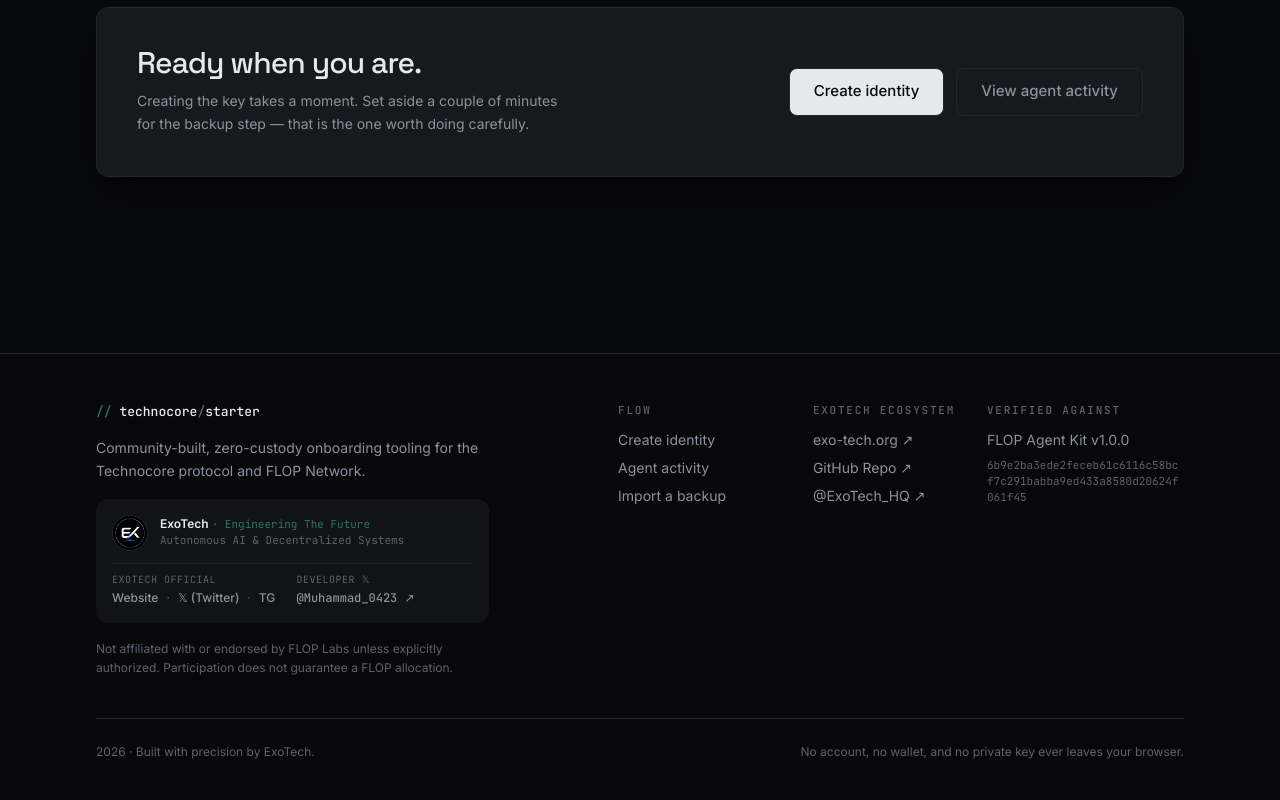
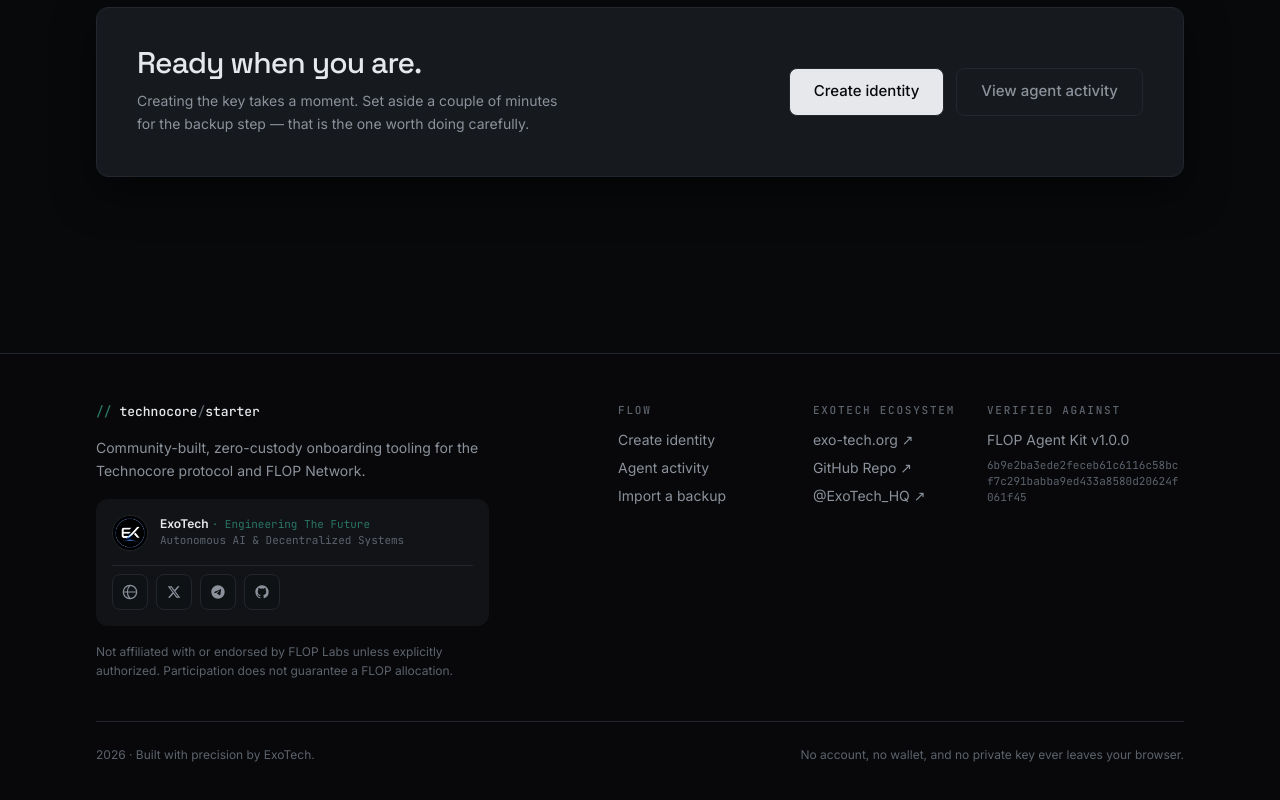
Before and after one commit to MdDevCoder/technocore-agent-starter, a Next.js app: page / in a window 1280 px wide. Shown: the part 3545-4345 px from the top of the page. Built offline with nearby package versions, Linux system fonts and the light colour scheme; no server answers.

Commit message:
feat(branding): transition site branding 100% to ExoTech with social icon buttons

```diff
--- a/app/layout.tsx
+++ b/app/layout.tsx
@@ -43,7 +43,6 @@
   applicationName: TITLE,
   authors: [
     { name: "ExoTech", url: "https://exo-tech.org/" },
-    { name: "Developer 𝕏", url: "https://x.com/Muhammad_0423" },
   ],
   creator: "ExoTech",
   publisher: "ExoTech",
@@ -57,7 +56,7 @@
     card: "summary",
     title: TITLE,
     description: DESCRIPTION,
-    creator: "@Muhammad_0423",
+    creator: "@ExoTech_HQ",
     site: "@ExoTech_HQ",
   },
   robots: { index: true, follow: true },
--- a/src/ui/SiteFooter.tsx
+++ b/src/ui/SiteFooter.tsx
@@ -35,7 +35,7 @@
             </p>
 
             {/* ExoTech Engineering Card */}
-            <div className="border-hairline bg-panel/70 rounded-lg p-4 space-y-3">
+            <div className="border-hairline bg-panel/70 rounded-lg p-4 space-y-3.5">
               <div className="flex items-center gap-3">
                 <div className="relative h-9 w-9 shrink-0 overflow-hidden rounded-full border border-signal/30 bg-void">
                   <Image
@@ -54,52 +54,60 @@
                 </div>
               </div>
 
-              <div className="grid grid-cols-2 gap-2 pt-2 border-t border-hairline text-[0.75rem]">
-                <div>
-                  <span className="text-faint block font-mono text-[0.625rem] uppercase tracking-wider">ExoTech Official</span>
-                  <div className="flex items-center gap-2 mt-0.5 flex-wrap">
+              {/* Social Icon Links */}
+              <div className="flex items-center gap-2 pt-2 border-t border-hairline">
                 <a
                   href="https://exo-tech.org/"
                   target="_blank"
                   rel="noopener noreferrer"
-                      className="text-muted hover:text-signal transition-colors font-medium"
+                  aria-label="ExoTech Official Website"
+                  title="ExoTech Website"
+                  className="border-hairline bg-graphite/80 hover:bg-panel-high hover:border-signal/40 hover:text-signal text-muted flex size-9 items-center justify-center rounded-md border transition-all duration-200 hover:scale-105 hover:shadow-[0_0_12px_rgba(79,227,193,0.2)]"
                 >
-                      Website
+                  <svg className="size-4" viewBox="0 0 24 24" fill="none" stroke="currentColor" strokeWidth="1.75" strokeLinecap="round" strokeLinejoin="round">
+                    <circle cx="12" cy="12" r="10" />
+                    <path d="M12 2a14.5 14.5 0 0 0 0 20M2 12h20" />
+                  </svg>
                 </a>
-                    <span className="text-faint">·</span>
+
                 <a
                   href="https://x.com/ExoTech_HQ"
                   target="_blank"
                   rel="noopener noreferrer"
-                      className="text-muted hover:text-signal transition-colors font-medium"
+                  aria-label="ExoTech on X (Twitter)"
+                  title="ExoTech on 𝕏"
+                  className="border-hairline bg-graphite/80 hover:bg-panel-high hover:border-signal/40 hover:text-signal text-muted flex size-9 items-center justify-center rounded-md border transition-all duration-200 hover:scale-105 hover:shadow-[0_0_12px_rgba(79,227,193,0.2)]"
                 >
-                      𝕏 (Twitter)
+                  <svg className="size-3.5" viewBox="0 0 24 24" fill="currentColor">
+                    <path d="M18.244 2.25h3.308l-7.227 8.26 8.502 11.24H16.17l-5.214-6.817L4.99 21.75H1.68l7.73-8.835L1.254 2.25H8.08l4.713 6.231zm-1.161 17.52h1.833L7.084 4.126H5.117z" />
+                  </svg>
                 </a>
-                    <span className="text-faint">·</span>
+
                 <a
                   href="https://t.me/ExoTech_HQ"
                   target="_blank"
                   rel="noopener noreferrer"
-                      className="text-muted hover:text-signal transition-colors font-medium"
+                  aria-label="ExoTech Telegram Community"
+                  title="ExoTech Telegram"
+                  className="border-hairline bg-graphite/80 hover:bg-panel-high hover:border-signal/40 hover:text-signal text-muted flex size-9 items-center justify-center rounded-md border transition-all duration-200 hover:scale-105 hover:shadow-[0_0_12px_rgba(79,227,193,0.2)]"
                 >
-                      TG
+                  <svg className="size-4" viewBox="0 0 24 24" fill="currentColor">
+                    <path d="M12 2C6.48 2 2 6.48 2 12s4.48 10 10 10 10-4.48 10-10S17.52 2 12 2zm4.64 6.8c-.15 1.58-.8 5.42-1.13 7.19-.14.75-.42 1-.68 1.03-.58.05-1.02-.38-1.58-.75-.88-.58-1.38-.94-2.23-1.5-.99-.65-.35-1.01.22-1.59.15-.15 2.71-2.48 2.76-2.69a.2.2 0 00-.05-.18c-.06-.05-.14-.03-.21-.02-.09.02-1.49.95-4.22 2.79-.4.27-.76.41-1.08.4-.36-.01-1.04-.2-1.55-.37-.63-.2-1.12-.31-1.08-.66.02-.18.27-.36.75-.55 2.93-1.28 4.88-2.12 5.86-2.54 2.79-1.16 3.37-1.36 3.75-1.37.08 0 .27.02.39.12.1.08.13.19.14.27-.01.06.01.24 0 .38z" />
+                  </svg>
                 </a>
-                  </div>
-                </div>
 
-                <div>
-                  <span className="text-faint block font-mono text-[0.625rem] uppercase tracking-wider">Developer 𝕏</span>
-                  <div className="flex items-center gap-2 mt-0.5">
                 <a
-                      href="https://x.com/Muhammad_0423"
+                  href="https://github.com/MdDevCoder/technocore-agent-starter"
                   target="_blank"
                   rel="noopener noreferrer"
-                      className="text-muted hover:text-signal transition-colors font-medium font-mono text-[0.75rem]"
+                  aria-label="Technocore Agent Starter GitHub Repository"
+                  title="GitHub Repository"
+                  className="border-hairline bg-graphite/80 hover:bg-panel-high hover:border-signal/40 hover:text-signal text-muted flex size-9 items-center justify-center rounded-md border transition-all duration-200 hover:scale-105 hover:shadow-[0_0_12px_rgba(79,227,193,0.2)]"
                 >
-                      @Muhammad_0423 ↗
+                  <svg className="size-4" viewBox="0 0 24 24" fill="currentColor">
+                    <path fillRule="evenodd" clipRule="evenodd" d="M12 2C6.477 2 2 6.484 2 12.017c0 4.425 2.865 8.18 6.839 9.504.5.092.682-.217.682-.483 0-.237-.008-.868-.013-1.703-2.782.605-3.369-1.343-3.369-1.343-.454-1.158-1.11-1.466-1.11-1.466-.908-.62.069-.608.069-.608 1.003.07 1.53 1.032 1.53 1.032.892 1.53 2.341 1.088 2.91.832.092-.647.35-1.088.636-1.338-2.22-.253-4.555-1.113-4.555-4.951 0-1.093.39-1.988 1.029-2.688-.103-.253-.446-1.272.098-2.65 0 0 .84-.27 2.75 1.026A9.564 9.564 0 0112 6.844c.85.004 1.705.115 2.504.337 1.909-1.296 2.747-1.027 2.747-1.027.546 1.379.202 2.398.1 2.651.64.7 1.028 1.595 1.028 2.688 0 3.848-2.339 4.695-4.566 4.943.359.309.678.92.678 1.855 0 1.338-.012 2.419-.012 2.747 0 .268.18.58.688.482A10.019 10.019 0 0022 12.017C22 6.484 17.522 2 12 2z" />
+                  </svg>
                 </a>
-                  </div>
-                </div>
               </div>
             </div>
 
```
Also changed, not shown: 1 other file (tests, documents, lock files or other folders). Lines whose indentation alone changed are shown as unchanged.
